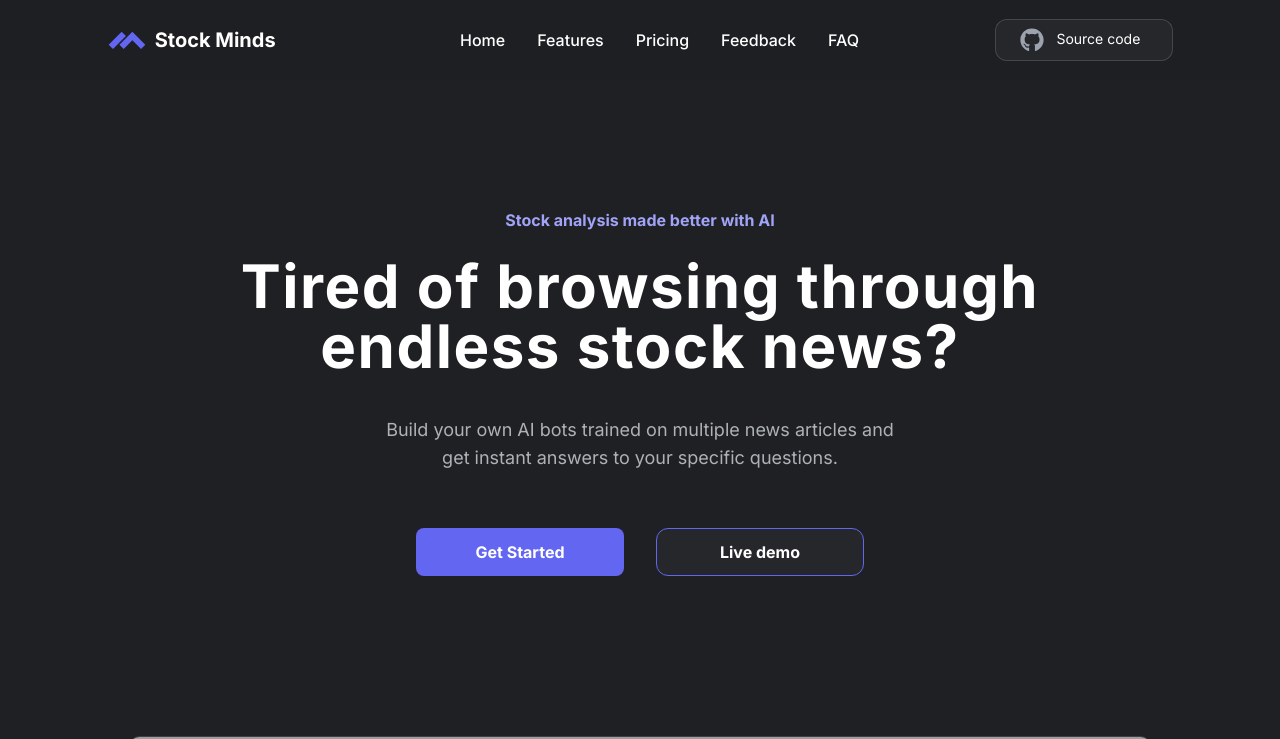
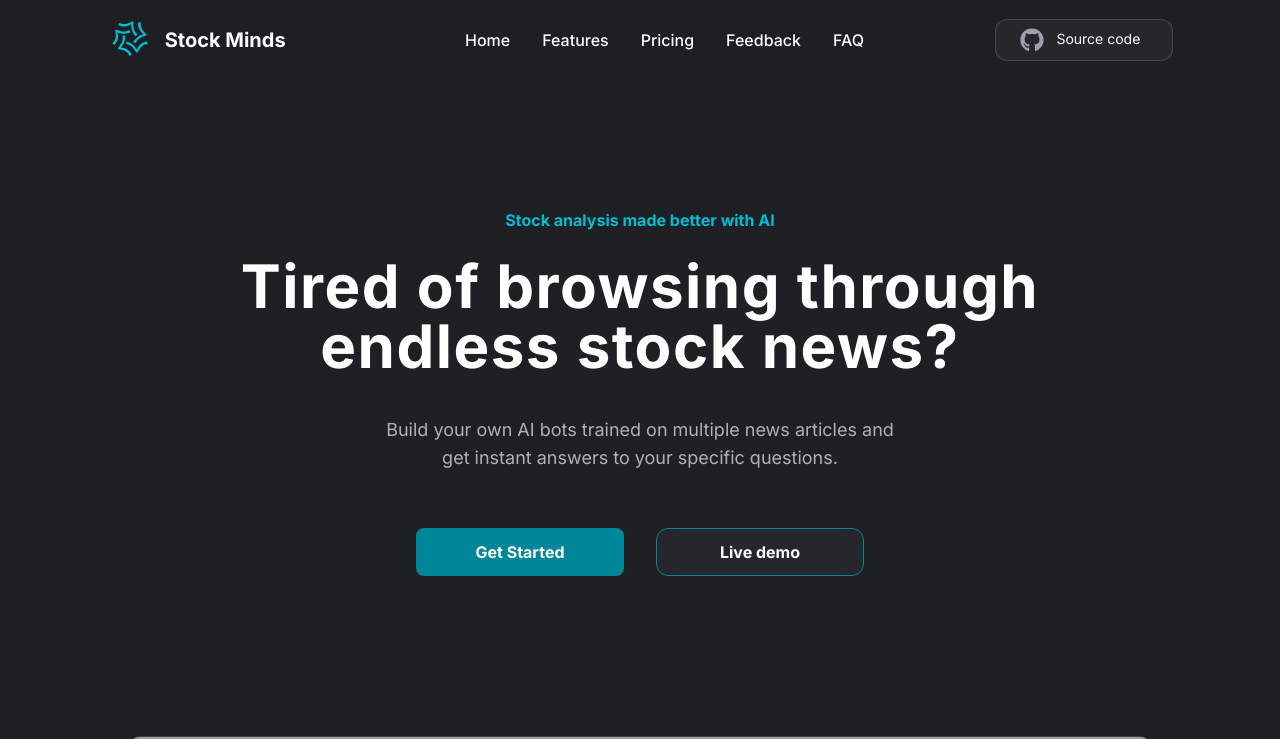
Before and after one commit to prateekjain98/stock-minds, an Astro site in the folder landing-page/: page / in a window 1280 px wide. Shown: the top 739 px of the page. Built offline with nearby package versions, Linux system fonts and the light colour scheme; Astro itself is replaced by a stand-in of ours; grey boxes are pictures that could not be loaded.

Commit message:
branding changes

```diff
--- /dev/null
+++ b/landing-page/src/assets/logos/StockMindsLogo.tsx
@@ -0,0 +1,35 @@
+export const StockMindsLogo = () => (
+  <svg
+    width="50px"
+    height="50px"
+    viewBox="0 0 400 400"
+    xmlns="http://www.w3.org/2000/svg"
+    className="fill-customPrimary"
+    fillRule="evenodd"
+  >
+    <g>
+      <g>
+        <path
+          style={{ stroke: "none", fill: "#00BCD4" }}
+          d="M 195 53.6C 175.2 65.5 163.7 70 147.6 72C 134.3 73.7 126.6 72.8 110.5 67.6L 96.9 63.2L 96 65.6C 94.1 70.6 91 80.4 91 81.4C 91 82.4 103.8 87.5 115.5 91.2C 121.1 92.9 145.8 92.9 154 91.1C 158.1 90.2 166.6 86.6 176.9 81.3C 185.9 76.7 193.4 73 193.5 73C 193.6 73 194 79.2 194.4 86.7C 195.9 118.9 202 136.3 221.6 163.7L 226.7 170.9L 234.8 163.3L 243 155.8L 234.7 146.8C 221.3 132.2 217.8 125.4 213.9 106.8C 212.4 99.2 211.6 90.7 211.1 74.3C 210.6 58.4 210 51.7 209.1 50.6C 206.9 48 202.9 48.8 195 53.6z"
+        />
+        <path
+          style={{ stroke: "none", fill: "#00BCD4" }}
+          d="M 249.5 69.4C 248.7 82.4 249.3 88.1 252.7 100C 257.5 116.6 266 129.1 283.3 145.1C 287.6 149.1 290.7 152.6 290.3 153.1C 289.9 153.5 286 155.2 281.8 156.9C 268.8 162 255.6 168.5 248.9 173C 240.2 178.9 223.8 195.6 216.1 206.4C 210.1 214.9 209.9 215.4 211.6 216.8C 215.2 219.5 229.4 226.2 229.7 225.4C 231.5 220 242.6 202.5 247.6 197.2C 257.3 186.7 276 176.5 301.2 168C 306.5 166.2 312.6 163.8 314.7 162.6C 321.2 158.9 320.6 157.5 307.1 145.5C 288.2 128.7 279.6 116.7 273.4 98.5C 271 91.5 270.6 88.5 270.2 74.2L 269.7 58L 260 58L 250.2 58L 249.5 69.4z"
+        />
+        <path
+          style={{ stroke: "none", fill: "#00BCD4" }}
+          d="M 66.1 118.9C 65.3 120.3 65.8 124.4 67.7 134.1C 69.9 144.9 70.4 150.3 70.4 162C 70.5 177.6 68.7 186.9 63.6 198.2C 61.4 203.3 51.9 217.2 46.5 223.4C 45.1 225 44.1 226.7 44.2 227.1C 44.4 227.5 47.8 230.4 51.9 233.6L 59.3 239.3L 62.3 235.9C 74.2 222.3 78.7 215.6 82.9 204.5C 89.5 187.5 90.3 176.7 86.8 154.3C 85.6 146.4 84.9 139.8 85.1 139.6C 85.4 139.3 88.5 140 92 141.1C 114.3 148.1 128.8 150.2 145.9 148.9C 157.2 148 184.9 142.2 187.2 140.1C 187.9 139.5 180.6 122.3 178.9 120.5C 178.3 119.9 175.9 120.6 172.2 122.4C 169.1 124 162.9 126.6 158.5 128.3C 151 131.2 149.7 131.4 137 131.4C 121 131.4 110.5 129.4 88.1 121.9C 72.2 116.5 67.6 115.9 66.1 118.9z"
+        />
+        <path
+          style={{ stroke: "none", fill: "#00BCD4" }}
+          d="M 132.5 164.2C 128.2 164.7 124.5 165.2 124.3 165.4C 124.1 165.5 124.5 170.6 125.1 176.6C 127 195.3 124.5 208 115.8 224C 110.7 233.3 96.9 253.4 93.9 256C 93.6 256.3 91.7 258.9 89.6 261.9C 83.3 271.2 84.9 272.9 103 275.4C 120 277.9 130.5 280.7 140.4 285.7C 151.5 291.2 157.3 295.1 163 301.1C 168.6 306.9 168.3 306.6 175.5 317.5C 178.7 322.4 181.6 326.9 182 327.3C 182.4 327.7 186.4 325.6 190.9 322.5L 199 316.9L 196.3 312.2C 186.2 294.5 178.2 285.4 165.7 277.3C 153.4 269.2 143.8 266.1 119.3 262L 112.1 260.8L 121.7 246.7C 138.8 221.3 144.2 205.5 145.7 175.9L 146.3 163L 143.4 163.1C 141.8 163.2 136.9 163.7 132.5 164.2z"
+        />
+        <path
+          style={{ stroke: "none", fill: "#00BCD4" }}
+          d="M 157.2 215.7C 156.6 218.3 155.5 223.3 154.7 226.7L 153.2 232.8L 160.4 234.6C 171.8 237.3 184.1 242 189.5 245.6C 200.2 252.6 213.2 267.3 226.5 287.4C 236.2 302 237.3 303.2 240.6 302.8C 243 302.5 244.2 300.8 250.4 288.9C 260.6 269.2 266.2 261.9 281 249.1C 287.1 243.8 299.7 238.2 313 234.8C 319.9 233.1 325.6 231.6 325.7 231.5C 326.2 231.2 321.8 213.6 321.1 212.8C 320 211.5 296.6 217.2 289.4 220.5C 268.8 230 258.3 241.1 242.7 270C 239.5 276 239.5 276 233.7 267.8C 214.4 240.3 199.7 228.3 171.4 216.4C 165.4 213.9 160 211.6 159.3 211.4C 158.6 211.1 157.8 212.7 157.2 215.7z"
+        />
+      </g>
+    </g>
+  </svg>
+);
--- a/landing-page/src/assets/logos/TailcastLogo.tsx
+++ /dev/null
@@ -1,12 +0,0 @@
-export const TailcastLogo = () => (
-  <svg
-    width="40"
-    height="40"
-    viewBox="0 0 24 24"
-    xmlns="http://www.w3.org/2000/svg"
-    className="fill-customPrimary"
-  >
-    <path d="M11.3709 9.59273L8.77816 7L1 14.7782L3.59272 17.3709L11.3709 9.59273Z" />
-    <path d="M15.2218 7L23 14.7782L20.424 17.3542L15.2218 12.152L10.0197 17.3542L7.44367 14.7782L15.2218 7Z" />
-  </svg>
-);
--- a/landing-page/src/components/Footer.tsx
+++ b/landing-page/src/components/Footer.tsx
@@ -1,6 +1,6 @@
 import { FacebookIcon } from "../assets/icons/FacebookIcon";
 import { InstagramIcon } from "../assets/icons/InstagramIcon";
-import { TailcastLogo } from "../assets/logos/TailcastLogo";
+import { StockMindsLogo } from "../assets/logos/StockMindsLogo";
 import { TwitterIcon } from "../assets/icons/TwitterIcon";
 
 const footerData = [
@@ -34,7 +34,7 @@ export const Footer = () => {
             <div>
               <div className="flex justify-center lg:justify-start items-center grow basis-0">
                 <div className="text-white mr-2 text-6xl">
-                  <TailcastLogo />
+                  <StockMindsLogo />
                 </div>
                 <div className="text-white font-['Inter'] font-bold text-xl">
                   Stock Minds
--- a/landing-page/src/components/InvitationModal.tsx
+++ b/landing-page/src/components/InvitationModal.tsx
@@ -2,7 +2,7 @@ import { motion, AnimatePresence } from "framer-motion";
 
 import { CheckArrowIcon } from "../assets/icons/CheckArrowIcon";
 import { CloseIcon } from "../assets/icons/CloseIcon";
-import { TailcastLogo } from "../assets/logos/TailcastLogo";
+import { StockMindsLogo } from "../assets/logos/StockMindsLogo";
 import { Dispatch, SetStateAction } from "react";
 
 type Props = {
@@ -52,10 +52,10 @@ export const InvitationModal = ({ setIsOpen }: Props) => (
             <div className="w-full lg:w-1/2 flex items-center flex-col justify-center pt-24 sm:pt-0">
               <div className="flex lg:hidden justify-start items-center grow basis-0 mb-8 pr-6">
                 <div className="text-white mr-2 text-8xl">
-                  <TailcastLogo />
+                  <StockMindsLogo />
                 </div>
                 <div className="text-white font-['Inter'] font-bold text-3xl">
-                  Tailcast
+                  StockMinds
                 </div>
               </div>
 
--- a/landing-page/src/components/Navbar.tsx
+++ b/landing-page/src/components/Navbar.tsx
@@ -1,8 +1,8 @@
 import { useState } from "react";
 import { motion, AnimatePresence } from "framer-motion";
 
-import { TailcastLogo } from "../assets/logos/TailcastLogo";
 import { GithubIcon } from "../assets/icons/GithubIcon";
+import { StockMindsLogo } from "@/assets/logos/StockMindsLogo";
 
 const navbarLinks = [
   { label: "Home", href: "#home", ariaLabel: "Home" },
@@ -27,7 +27,7 @@ export const Navbar = () => {
           <a className="navbar-link" href="#home" aria-label="Home">
             <div className="flex justify-start items-center grow basis-0">
               <div className="text-white mr-2 text-6xl">
-                <TailcastLogo />
+                <StockMindsLogo />
               </div>
               <div className="text-white font-['Inter'] font-bold text-xl">
                 Stock Minds
@@ -64,7 +64,7 @@ export const Navbar = () => {
             <a
               className="text-white custom-border-gray rounded-xl
            bg-customDarkBg2 hover:bg-customDarkBg3  border-gray-700 pl-6 pr-8 pt-2 pb-2 text-sm flex"
-              href="https://github.com/matt765/Tidestream"
+              href="https://github.com/prateekjain98/stock-minds"
               target="_blank"
               aria-label="source code"
             >
--- a/landing-page/src/pages/index.astro
+++ b/landing-page/src/pages/index.astro
@@ -16,7 +16,7 @@ import "../styles/Theme.css";
 
 ---
 
-<Layout title="Tailcast">
+<Layout title="StockMinds">
   <Navbar client:load />
   <Hero client:load />
   <Features1 client:load />
--- a/landing-page/tailwind.config.cjs
+++ b/landing-page/tailwind.config.cjs
@@ -4,8 +4,8 @@ module.exports = {
   theme: {
     extend: {
       colors: {
-        customPrimary: "rgb(99, 102, 241)",
-        customSecondary: "rgb(161, 163, 247)",
+        customPrimary: "rgb(0, 134, 153)",
+        customSecondary: "rgb(0, 188, 212)",
         customDarkBg1: "rgb(31, 32, 35)",
         customDarkBg2: "rgb(38, 39, 43)",
         customDarkBg3: "rgb(48, 49, 54)",
```
Also changed, not shown: landing-page/src/components/Testimonials.tsx (+4 -4 lines).
